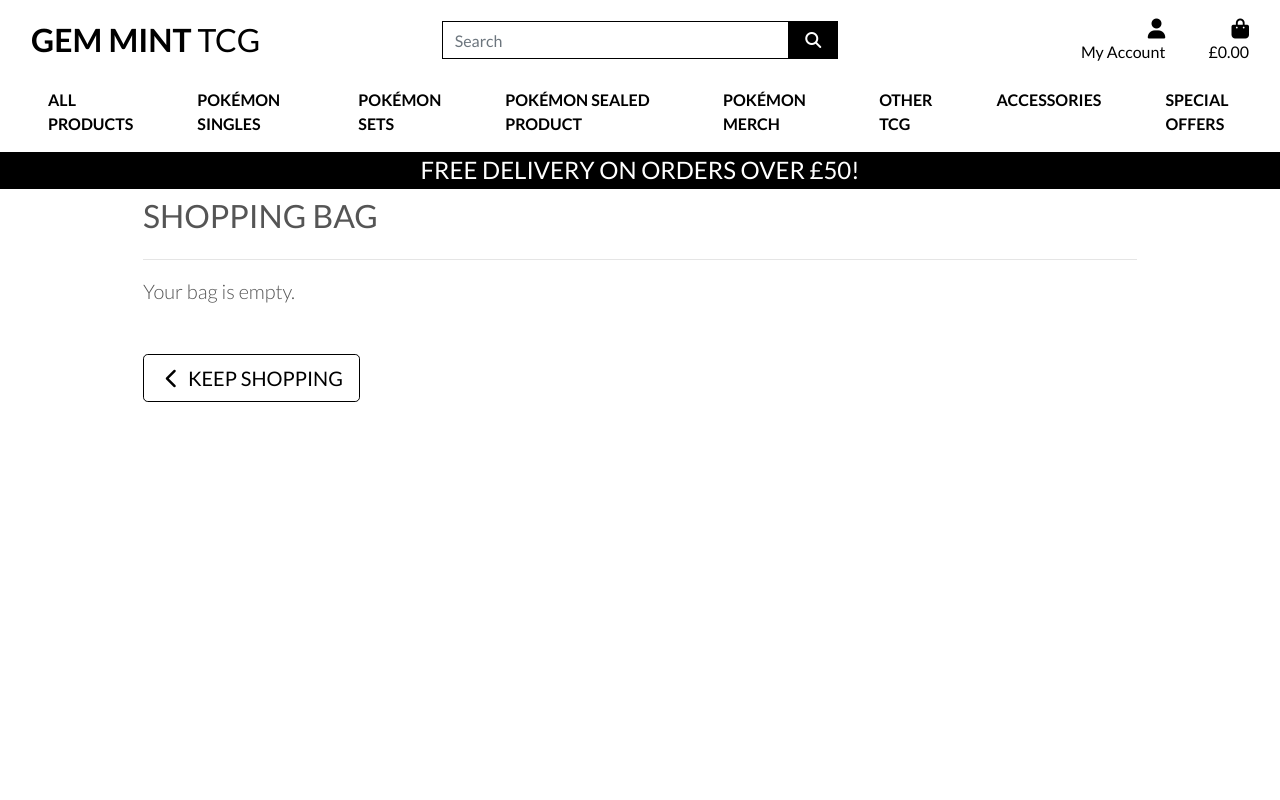
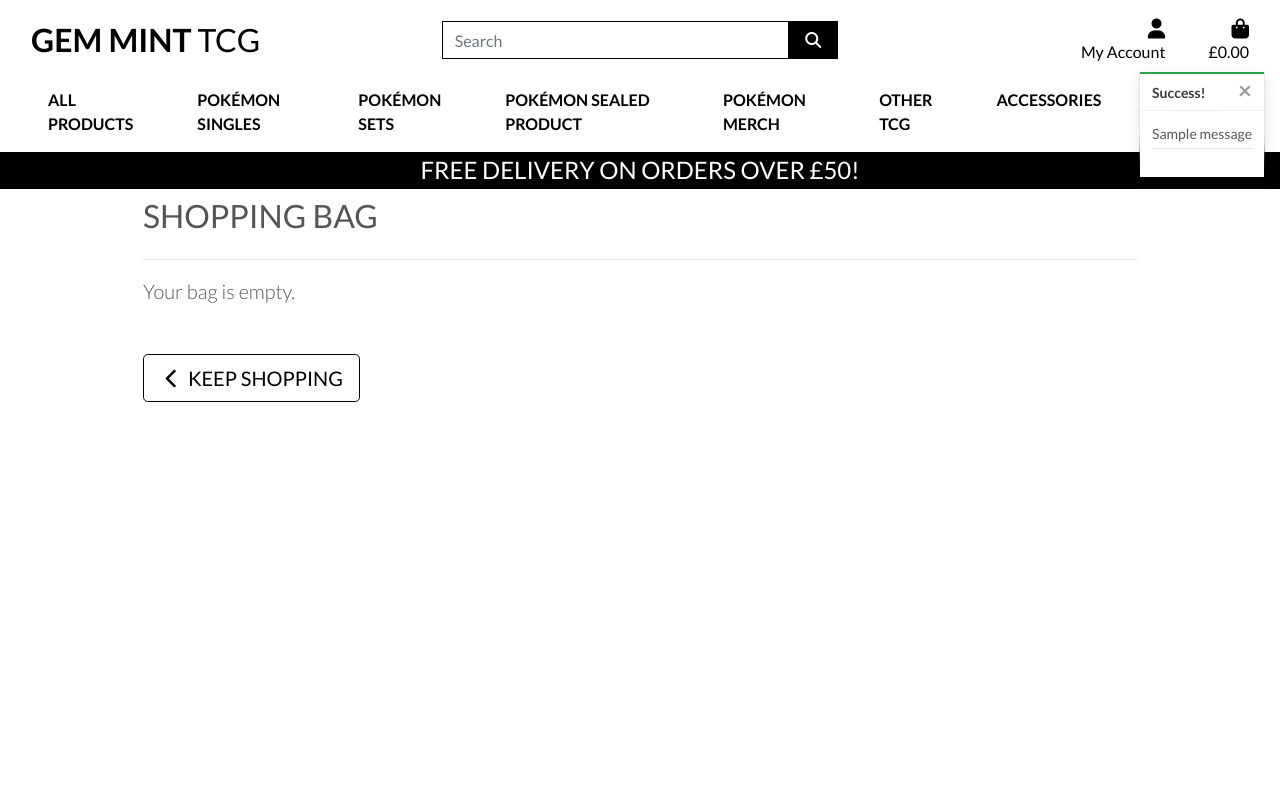
Before and after one commit to DrunkenJellies-dev/GemMintTCG, a Django app: template bag/templates/bag/bag.html in a window 1280 px wide. Run offline with Django 3.2, Linux system fonts and the light colour scheme; the template is opened without the code that fills it, so the values that code supplies are empty; one stand-in notice (Sample message) is shown; some libraries are stand-ins or nearby versions.

Commit message:
Added toast notifications

```diff
--- a/GemMintTCG/settings.py
+++ b/GemMintTCG/settings.py
@@ -82,6 +82,8 @@ TEMPLATES = [
     },
 ]
 
+MESSAGE_STORAGE = 'django.contrib.messages.storage.session.SessionStorage'
+
 AUTHENTICATION_BACKENDS = [
     # Needed to login by username in Django admin, regardless of `allauth`
     'django.contrib.auth.backends.ModelBackend',
--- /dev/null
+++ b/products/templates/products/includes/toasts/toast_success.html
@@ -0,0 +1,58 @@
+<div class="toast custom-toast rounded-0 border-top-0" data-autohide="false">
+    <div class="arrow-up arrow-success"></div>
+    <div class="w-100 toast-capper bg-success"></div>
+    <div class="toast-header bg-white text-dark">
+        <strong class="mr-auto">Success!</strong>
+        <button type="button" class="ml-2 mb-1 close text-dark" data-dismiss="toast" aria-label="Close">
+            <span aria-hidden="true">&times;</span>
+        </button>
+    </div>
+    <div class="toast-body bg-white">
+        <div class="row">
+            <div class="col">
+                {{ message }}
+                <hr class="mt-1 mb-3">
+            </div>
+        </div>
+        {% if grand_total and not on_profile_page %}
+            <p class="logo-font bg-white text-black py-1">Your Bag ({{ product_count }})</p>
+            <div class="bag-notification-wrapper">
+                {% for item in bag_items %}
+                    <div class="row">
+                        <div class="col-3 my-1">
+                            {% if item.product.image %}
+                            <img class="w-100" src="{{ item.product.image.url }}" alt="{{ item.product.name }}">
+                            {% else %}
+                            <img class="w-100" src="{{ MEDIA_URL }}noimage.png" alt="{{ item.product.name }}">
+                            {% endif %}
+                        </div>
+                        <div class="col-9">
+                            <p class="my-0"><strong>{{ item.product.name }}</strong></p>
+                            <p class="my-0 small">Size: {% if item.product.has_sizes %}{{ item.size|upper }}{% else %}N/A{% endif %}</p>
+                            <p class="my-0 small text-muted">Qty: {{ item.quantity }}</p>
+                        </div>
+                    </div>
+                {% endfor %}
+            </div>
+            <div class="row">
+                <div class="col">
+                    <strong><p class="mt-3 mb-1 text-black">
+                        Total{% if free_delivery_delta > 0 %} (Exc. delivery){% endif %}:
+                        <span class="float-right">${{ total|floatformat:2 }}</span>
+                    </p></strong>
+                    {% if free_delivery_delta > 0 %}
+                        <p class="mb-0 p-2 bg-warning shadow-sm text-black text-center">
+                            Spend <strong>${{ free_delivery_delta }}</strong> more to get free next day delivery!
+                        </p>
+                    {% endif %}
+                    <a href="{% url 'view_bag' %}" class="btn btn-black btn-block rounded-0">
+                        <span class="text-uppercase">Go To Secure Checkout</span>
+                        <span class="icon">
+                            <i class="fas fa-lock"></i>
+                        </span>
+                    </a>
+                </div>
+            </div>
+        {% endif %}
+    </div>
+</div>
--- a/static/css/base.css
+++ b/static/css/base.css
@@ -110,6 +110,23 @@ a.category-badge > span.badge:hover {
   cursor: pointer;
 }
 
+/* ------------------------------- bootstrap toasts */
+
+.message-container {
+  position: fixed;
+  top: 72px;
+  right: 15px;
+  z-index: 99999999999;
+}
+
+.custom-toast {
+  overflow: visible;
+}
+
+.toast-capper {
+  height: 2px;
+}
+
 
 .thumbnail-images {
   display: flex;
--- a/templates/base.html
+++ b/templates/base.html
@@ -128,8 +128,30 @@
     </header>
 
     {% if messages %}
-    <div class="message-container"></div>
+    <div class="message-container">
+      {% for message in messages %}
+                {% with message.level as level %}
+                    {% if level == 40 %}
+                        {% include 'includes/toasts/toast_error.html' %}
+                    {% elif level == 30 %}
+                        {% include 'includes/toasts/toast_warning.html' %}
+                    {% elif level == 25 %}
+                        {% include 'includes/toasts/toast_success.html' %}
+                    {% else %}
+                        {% include 'includes/toasts/toast_info.html' %}
+                    {% endif %}
+                {% endwith %}
+            {% endfor %}
+    </div>
     {% endif %} {% block page_header %} {% endblock %} {% block content %}
-    {% endblock %} {% block postloadjs %} {% endblock %}
+    {% endblock %}
+
+    {% block postloadjs %}
+    <script type="text/javascript">
+      $('.toast').toast('show');
+    </script>
+    {% endblock %}
+
+
   </body>
 </html>
```
Also changed, not shown: products/templates/products/includes/toasts/toast_error.html (added, +13 -0 lines), products/templates/products/includes/toasts/toast_info.html (added, +13 -0 lines), products/templates/products/includes/toasts/toast_warning.html (added, +13 -0 lines), db.sqlite3.
